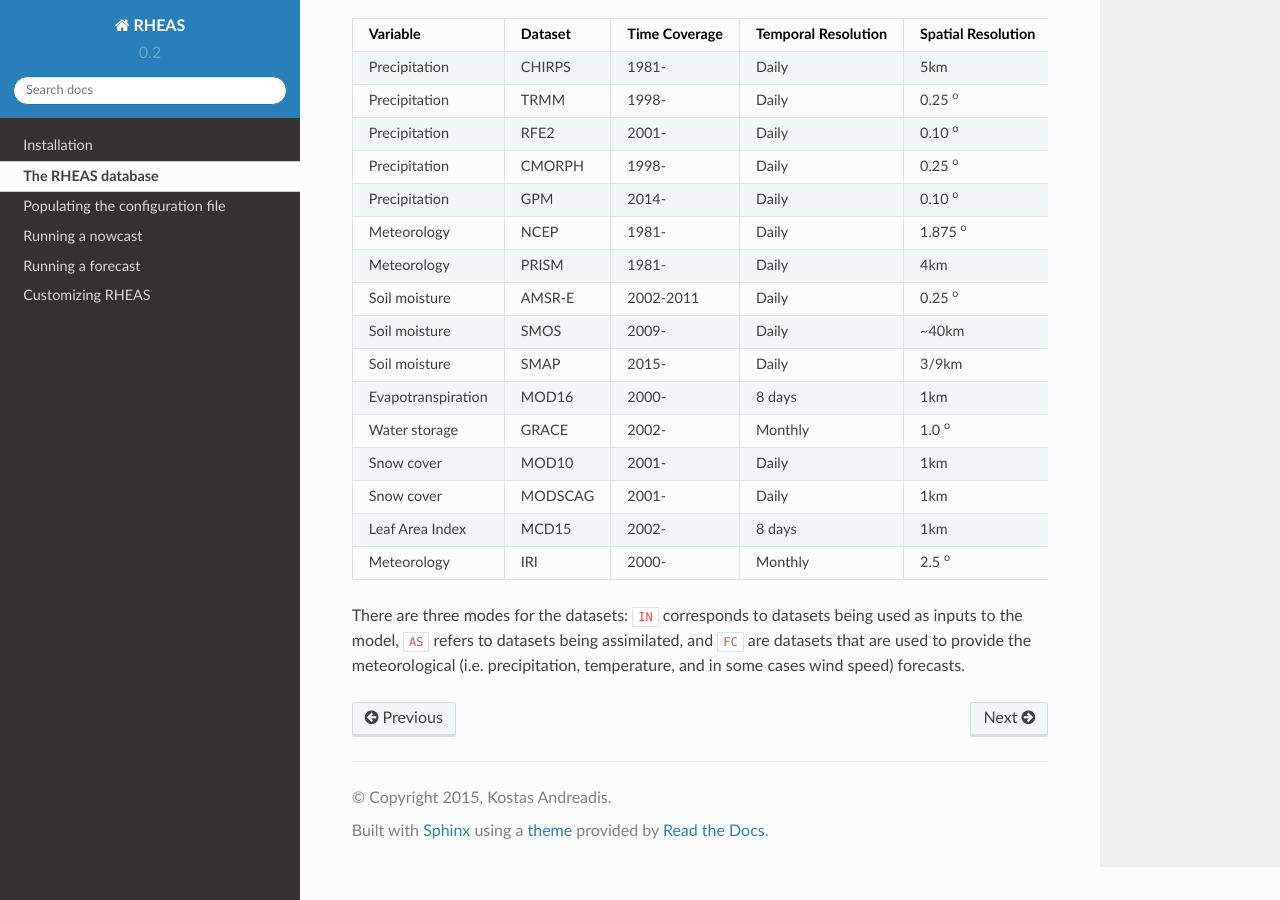
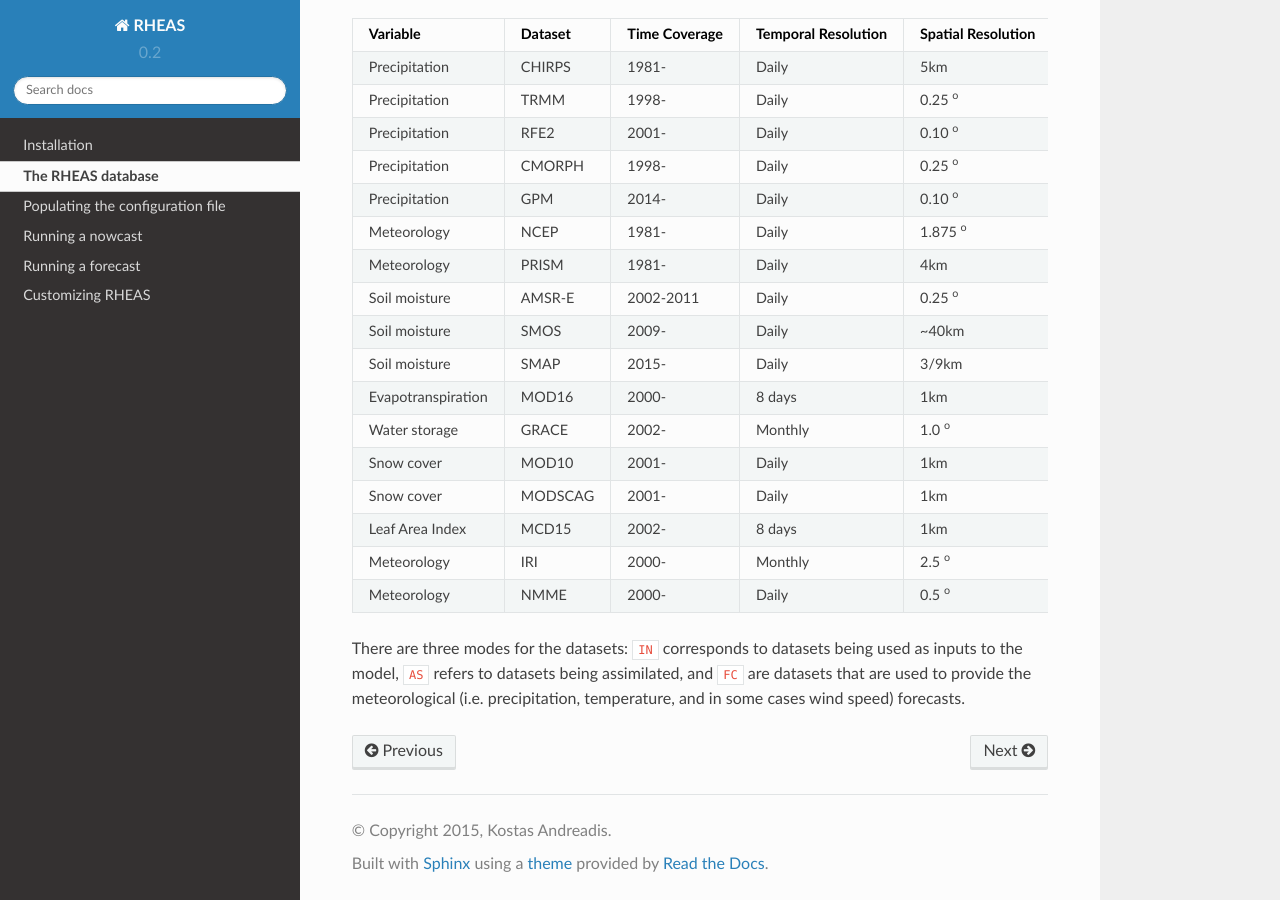
Before and after one commit to nasa/RHEAS, a Sphinx documentation site: the page built from doc/database.rst, in a window 1280 px wide and 900 px high, scrolled down 844 px. Built offline with Sphinx 7.4.7 and the Read the Docs theme 2.0.0, drawn with Linux system fonts in a browser that asks for light colours; formulas are drawn with MathJax 3.

Commit message:
Updated documentation.

```diff
--- a/doc/database.rst
+++ b/doc/database.rst
@@ -55,5 +55,7 @@
 +------------------+---------+----------+-----------------+-----------------+----------------+----------------+------+
 |Meteorology       |IRI      |2000-     |     Monthly     |    2.5 :sup:`o` |     Global     |\*.iri          |  FC  |
 +------------------+---------+----------+-----------------+-----------------+----------------+----------------+------+
+|Meteorology       |NMME     |2000-     |      Daily      |  0.5 :sup:`o`   |     Global     |\*.nmme         |  FC  |
++------------------+---------+----------+-----------------+-----------------+----------------+----------------+------+
 
 There are three modes for the datasets: ``IN`` corresponds to datasets being used as inputs to the model, ``AS`` refers to datasets being assimilated, and ``FC`` are datasets that are used to provide the meteorological (i.e. precipitation, temperature, and in some cases wind speed) forecasts.
```
